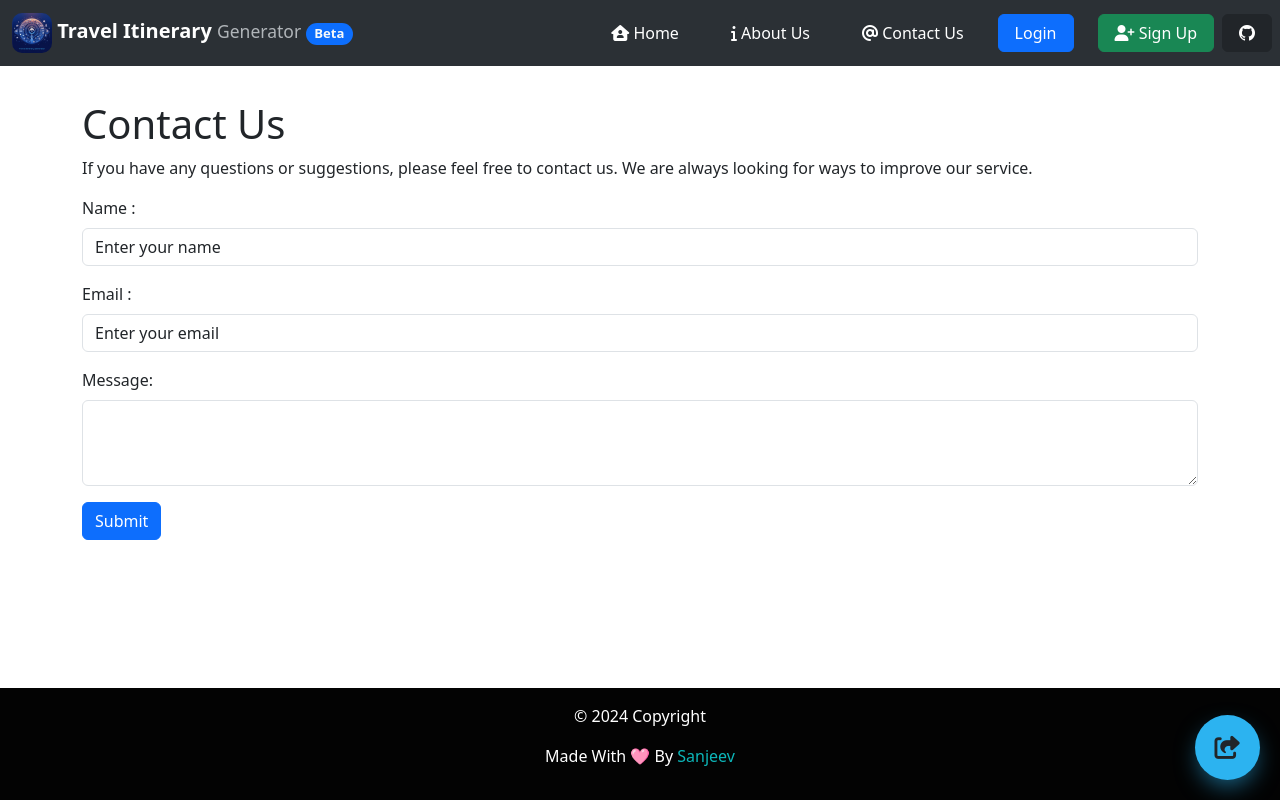
After one commit to Sanjeev-Kumar78/Travel-Itinerary-Generator, a Flask app: page /contact in a window 1280 px wide. The commit adds this page. Run offline with Flask 3, Linux system fonts and the light colour scheme; some libraries are stand-ins or nearby versions.

Commit message:
About & Conatct Page added. Logo updated.

```diff
--- a/app.py
+++ b/app.py
@@ -73,6 +73,27 @@ def get_weather_data(api_key: str, location: str, start_date: str, end_date: str
         print("Error:", e.__str__)
 
 
+
+# Email Function
+
+def send_email(name, email, message):
+    # Send email
+    from flask_mail import Mail, Message
+    app.config['MAIL_SERVER'] = "smtp.gmail.com"
+    app.config['MAIL_PORT'] = int(os.environ.get('MAIL_PORT', 587))
+    app.config['MAIL_USE_TLS'] = os.environ.get('MAIL_USE_TLS', 'true').lower() == 'true'
+    app.config['MAIL_USERNAME'] = os.environ.get('EMAIl')
+    app.config['MAIL_PASSWORD'] = os.environ.get('EMAIL_PASSWORD')
+
+    mail = Mail(app)
+    msg = Message('Contact Form Submission', sender='your_email@example.com', recipients=['owner_email@example.com'])
+    msg.body = f'Name: {name}\nEmail: {email}\nMessage: {message}'
+
+    # Send email
+    mail.send(msg)
+
+
+
 @sitemapper.include() # Include the route in the sitemap
 @app.route('/', methods=["GET", "POST"])
 def index():
@@ -98,7 +119,7 @@ def index():
             try:
                 weather_data = get_weather_data(api_key, destination, start_date, end_date)
             except requests.exceptions.RequestException as e:
-                flash("Error in retrieving weather data.{e.Error}", "danger")
+                flash("Error in retrieving weather data.{e.Er fror}", "danger")
                 return redirect(url_for("index"))
 
         """Debugging"""
@@ -115,6 +136,41 @@ def index():
 
     return render_template('index.html')
 
+@sitemapper.include() # Include the route in the sitemap
+@app.route("/about")
+def about():
+    """
+    Renders the about.html template.
+
+    Returns:
+        The rendered about.html template.
+    """
+    return render_template("about.html")
+
+@sitemapper.include() # Include the route in the sitemap
+@app.route("/contact" , methods=['GET', 'POST'])
+def contact():
+    """
+    Renders the contact.html template.
+
+    Returns:
+        The rendered contact.html template.
+    """
+    user_email = session.get('user_email', "Enter your email")
+    user_name = session.get('user_name', "Enter your name")
+    message = ''
+
+    if request.method == 'POST':
+        name = request.form['name'] if request.form['name'] else user_name
+        email = request.form['email'] if request.form['email'] else user_email
+        message = request.form['message']
+
+        # Send the email
+        send_email(name, email, message)
+
+        message = "Thank you for contacting us! We will get back to you soon."
+
+    return render_template("contact.html", user_email=user_email, user_name=user_name, message=message)
 
 @sitemapper.include() # Include the route in the sitemap
 @app.route("/login", methods=["GET", "POST"])
@@ -134,7 +190,9 @@ def login():
             session["user_name"] = user.name
             session["user_email"] = user.email
             flash("Login successful.", "success")
+            print(session["user_email"])
             return redirect(url_for("index"))
+
         else:
             flash("Wrong email or password. Please try again or register now.", "danger")
             return redirect(url_for("login"))
--- /dev/null
+++ b/templates/contact.html
@@ -0,0 +1,103 @@
+{% extends "headers.html" %}
+{% block content %}
+<!-- Main Content -->
+<main>
+  <div class="container">
+    <h1>Contact Us</h1>
+    <p class="display-7">
+      If you have any questions or suggestions, please feel free to contact us. We are always looking for ways to
+      improve
+      our service.
+    </p>
+    {% if message %}
+    <div class="alert alert-success" role="alert">
+      {{ message }}
+    </div>
+    {% endif %}
+
+    <form method="post">
+      <div class="mb-3">
+        <label for="name" class="form-label">Name :</label>
+        <input type="text" class="form-control" id="name" name="name" value="{{ user_name }}">
+      </div>
+      <div class="mb-3">
+        <label for="email" class="form-label">Email :</label>
+        <input type="email" class="form-control" id="email" name="email" value="{{ user_email }}">
+      </div>
+      <div class="mb-3">
+        <label for="message" class="form-label">Message:</label>
+        <textarea class="form-control" id="message" name="message" rows="3"></textarea>
+      </div>
+      <button type="submit" class="btn btn-primary">Submit</button>
+    </form>
+  </div>
+</main>
+<!-- Share Icon -->
+<div class="floating-container">
+  <div class="floating-button">
+    <i class="fa-solid fa-share-from-square"></i>
+  </div>
+  <!-- Elements -->
+  <div class="element-container">
+    <!-- Facebook -->
+    <a class="float-element" href="https://www.facebook.com/sharer/sharer.php?u=https%3A//sanjeev02.pythonanywhere.com/"
+      target="_blank">
+      <span>
+        <i class="fa-brands fa-facebook"></i>
+    </a>
+
+    <!-- WhatsApp -->
+    </span>
+    <a class="float-element"
+      href="https://api.whatsapp.com/send?text=Check%20out%20this%20page:%20https://sanjeev02.pythonanywhere.com"
+      target="_blank">
+      <span>
+        <i class="fa-brands fa-whatsapp"></i>
+      </span>
+    </a>
+
+    <!-- Twitter or X -->
+    <a class="float-element"
+      href="https://twitter.com/intent/tweet?text=Check%20out%20this%20page:%20https://sanjeev02.pythonanywhere.com"
+      target="_blank">
+      <span>
+        <i class="fa-brands fa-x-twitter"></i>
+      </span>
+    </a>
+
+    <!-- LinkedIn -->
+    <a class="float-element"
+      href="https://www.linkedin.com/shareArticle?mini=true&url=https%3A//sanjeev02.pythonanywhere.com" target="_blank">
+      <span>
+        <i class="fa-brands fa-linkedin"></i>
+      </span>
+    </a>
+
+    <!-- Telegram -->
+    <a class="float-element"
+      href="https://t.me/share?url=https%3A%2F%2Fsanjeev02.pythonanywhere.com%2F&text=Check%20this%20out"
+      target="_blank">
+      <span>
+        <i class="fa-brands fa-telegram"></i>
+      </span>
+    </a>
+
+  </div>
+</div>
+
+<!-- Footer -->
+
+<footer class="jumbotron text-center text-white fixed-bottom" style="background-color: #030303">
+  <!-- Copyright -->
+  <div class="text-center p-3" style="background-color: rgba(255, 255, 255, 0)">
+    <p>&copy {{now.year}} Copyright</p>
+    <p>
+      Made With 🩷 By
+      <a style="color: #0ed9ddd6; text-decoration: none" href="#">Sanjeev</a>
+    </p>
+  </div>
+</footer>
+{% endblock %}
+</body>
+
+</html>
--- a/templates/headers.html
+++ b/templates/headers.html
@@ -7,7 +7,8 @@
 
     <!-- Share Button css -->
     <link
-      rel="stylesheet" type="text/css"
+      rel="stylesheet"
+      type="text/css"
       href="{{ url_for('static', filename='share.css' ) }}"
     />
     <script
@@ -41,7 +42,7 @@
       }
 
       header {
-        position: relative;
+        position: absolute;
         top: 0;
         left: 0;
         right: 0;
@@ -65,6 +66,10 @@
       }
 
       @media (max-width: 768px) {
+        main {
+          margin-top: 150px;
+        }
+
         header {
           font-size: 1rem;
           padding: 1.5rem;
@@ -76,7 +81,7 @@
         }
 
         header nav {
-          display: none;
+          display: block;
         }
         .nav-item {
           width: auto;
@@ -93,11 +98,12 @@
         <div class="container-fluid">
           <a class="navbar-brand" href="/">
             <img
-              src="{{ url_for('static',filename='logo.svg') }}"
+              src="{{ url_for('static',filename='logo.png') }}"
               alt="Logo"
-              width="50"
-              height="30"
-              class="d-inline-block align-text-top"
+              width="40"
+              height="40"
+              style="border-radius: 10px"
+              class="d-inline-block s"
             />
             <b>Travel Itinerary </b>
             <small class="text-body-secondary"
@@ -135,29 +141,36 @@
         </div>
         <ul class="navbar-nav d-flex me-auto mb-2 mb-lg-0">
           <li class="nav-item me-3">
-            <a class="nav-link" href="/">Home</a>
+            <a class="nav-link btn btn-dark" href="/"
+              ><i class="fa-solid fa-house-user"></i> Home</a
+            >
           </li>
           <li class="nav-item me-3">
-            <a class="nav-link" href="#">About Us</a>
+            <a class="nav-link btn btn-dark" href="/about"
+              ><i class="fa-solid fa-info"></i> About Us</a
+            >
           </li>
           <li class="nav-item me-3">
-            <a class="nav-link" href="#">Contact Us</a>
+            <a class="nav-link btn btn-dark" href="/contact"
+              ><i class="fa-solid fa-at"></i> Contact Us</a
+            >
           </li>
         </ul>
         <!-- Left links -->
 
         <div class="d-flex align-items-center">
           {% if session.user_name %}
-          <b style="width: max-content; color: #fff" class="d-flex py-0 me-3"
+          <b style="width: max-content; color: #fff" class="d-flex py-1 me-3"
             >Welcome, {{ session.user_name }}</b
           >
-          <a href="/logout" class="btn btn-link px-3 me-2">Logout</a>
+          <a href="/logout" class="btn-primary rounded btn px-3 me-2">Logout</a>
           {% else %}
+
           <a href="/login">
             <button
               style="text-decoration: none"
               type="button"
-              class="btn btn-link px-3 me-2"
+              class="btn-primary rounded btn px-3 me-2"
             >
               Login
             </button>
@@ -166,9 +179,9 @@
             <button
               style="width: max-content"
               type="button"
-              class="nav-items btn btn-outline-primary px-3 mx-2"
+              class="nav-items btn btn-success rounded ms-3 px-3 mx-2"
             >
-              Sign Up
+              <i class="fa-solid fa-user-plus"></i> Sign Up
             </button>
           </a>
           {% endif %}
--- a/templates/index.html
+++ b/templates/index.html
@@ -123,7 +123,6 @@
           >
         </p>
       </div>
-      <!-- Copyright -->
     </footer>
     <script
       src="https://cdn.jsdelivr.net/npm/bootstrap@5.3.2/dist/js/bootstrap.bundle.min.js"
--- a/wsgi.py
+++ b/wsgi.py
@@ -1,4 +1,5 @@
 from app import app  # Import your Flask app instance
 
 if __name__ == "__main__":
+    app.config['TEMPLATES_AUTO_RELOAD'] = True
     app.run()
```
Also changed, not shown: templates/about.html (added, +117 -0 lines), static/logo-sm.svg (added), static/logo.png (added).
